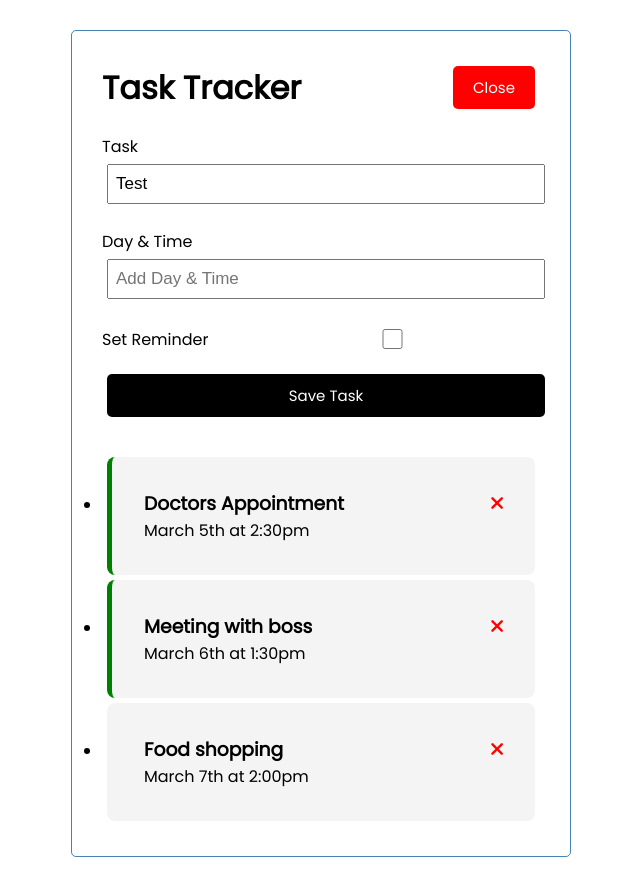
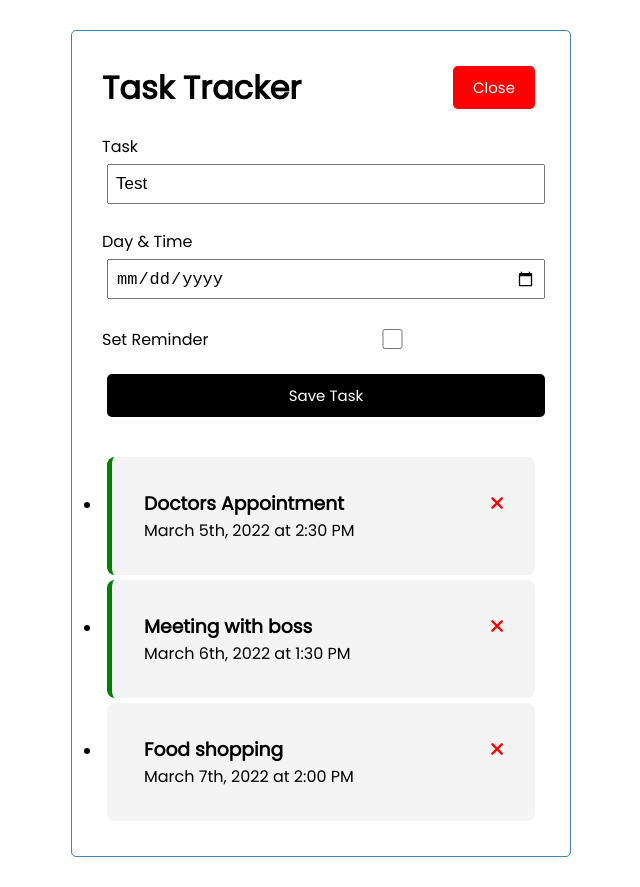
Before and after one commit to searxh/Learn-vue, a Vue app: page / in a window 1280 px wide. Both pictures are taken after a click on the button "Add Task". Shown: the whole page, without its empty margins (319-959 px from the left). Built offline with nearby package versions, Linux system fonts and the light colour scheme.

Commit message:
change day type to date and format with date-fns

```diff
--- a/package.json
+++ b/package.json
@@ -9,6 +9,7 @@
   },
   "dependencies": {
     "core-js": "^3.8.3",
+    "date-fns": "^2.29.3",
     "vue": "^3.2.13",
     "vue-class-component": "^8.0.0-0"
   },
--- a/src/App.vue
+++ b/src/App.vue
@@ -62,19 +62,19 @@ export default defineComponent({
       {
         id: "1",
         text: "Doctors Appointment",
-        day: "March 5th at 2:30pm",
+        day: "March 5th, 2022 at 2:30 PM",
         reminder: true,
       },
       {
         id: "2",
         text: "Meeting with boss",
-        day: "March 6th at 1:30pm",
+        day: "March 6th, 2022 at 1:30 PM",
         reminder: true,
       },
       {
         id: "3",
         text: "Food shopping",
-        day: "March 7th at 2:00pm",
+        day: "March 7th, 2022 at 2:00 PM",
         reminder: false,
       },
     ]);
--- a/src/components/AddTask.vue
+++ b/src/components/AddTask.vue
@@ -12,7 +12,7 @@
     <div class="form-control">
       <label>Day & Time</label>
       <input
-        type="text"
+        type="date"
         name="day"
         v-model="formData.day"
         placeholder="Add Day & Time"
@@ -29,6 +29,7 @@
 <script lang="ts">
 import { defineComponent, ref, Ref } from "vue";
 import { FormDataInterface } from "../../types";
+import format from "date-fns/format";
 export default defineComponent({
   name: "AddTask",
   setup() {
@@ -49,7 +50,7 @@ export default defineComponent({
       const newTask = {
         id: Math.floor(Math.random() * 100000),
         text: this.formData.text,
-        day: this.formData.day,
+        day: format(new Date(this.formData.day), "PPPp"),
         reminder: this.formData.reminder,
       };
       this.$emit("add-task", newTask);
```
Also changed, not shown: 1 other file (tests, documents, lock files or other folders).
